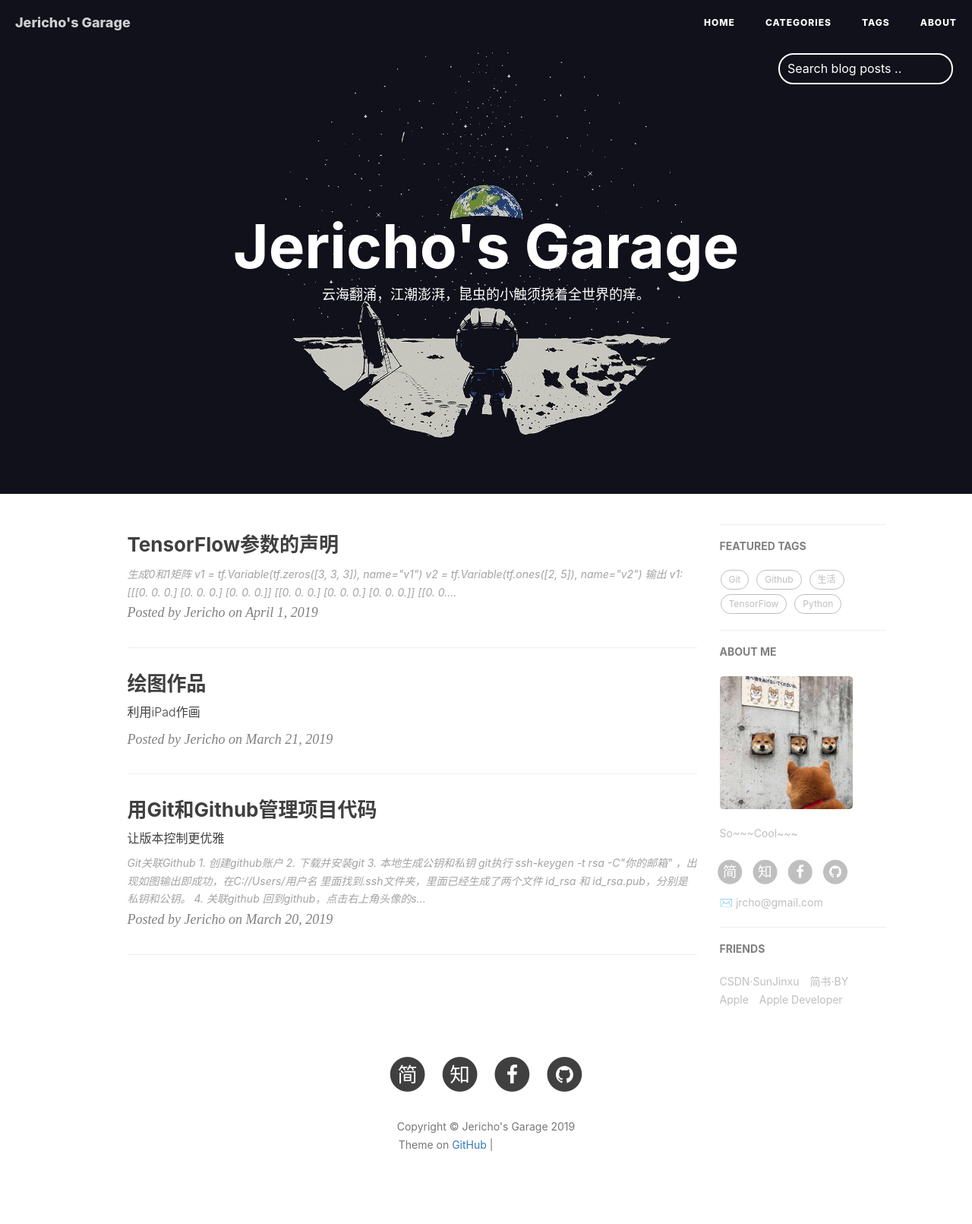
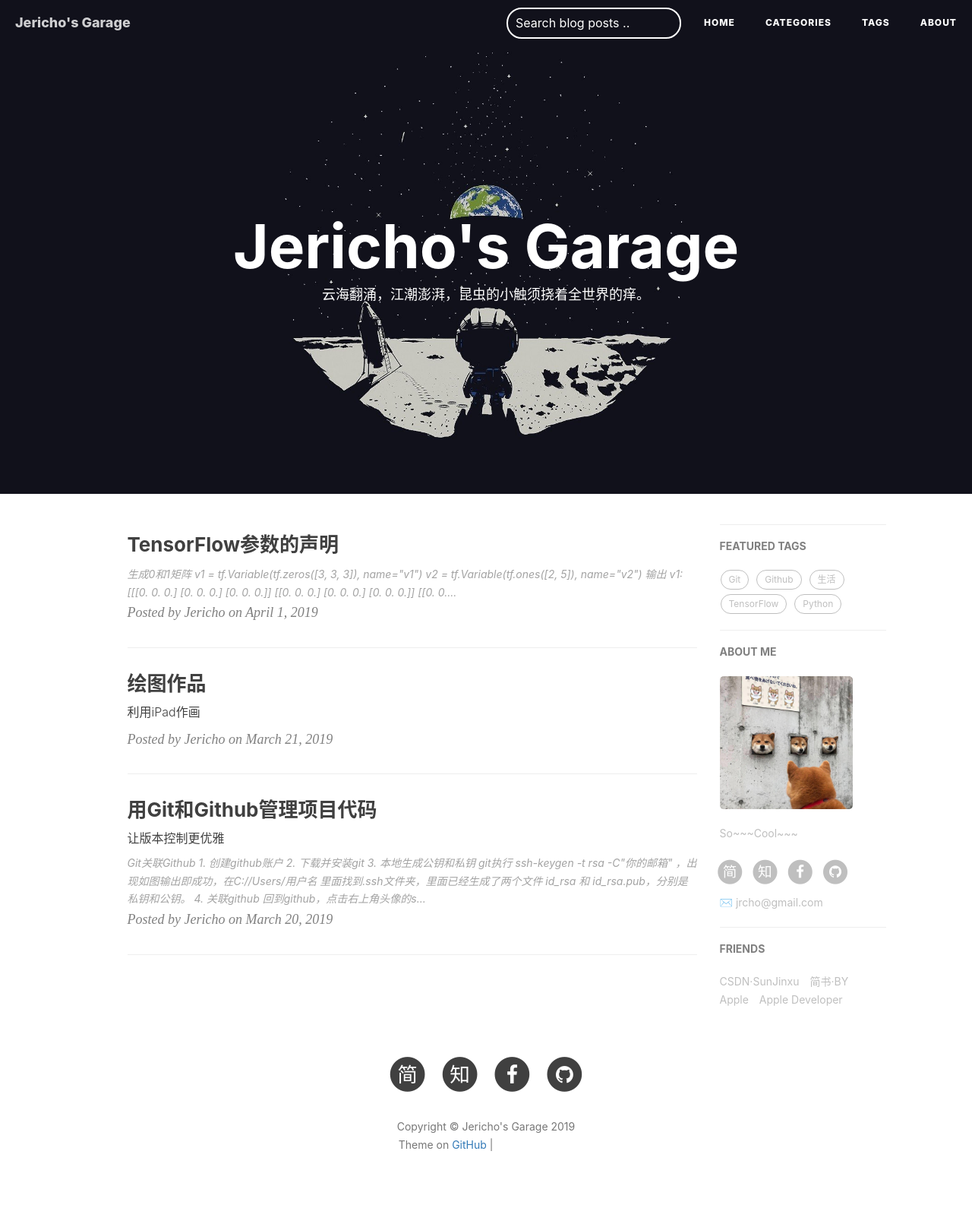
Before and after one commit to JerichoX/jerichox.github.io, a Jekyll site: the page built from index.html, in a window 1280 px wide. Shown: the whole page at 76% size. Built offline with Jekyll 4.4.1, drawn with Linux system fonts in a browser that asks for light colours; nearby versions of some CDN libraries; the list of posts is cut into pages by our own code; comment, search, counter and statistics services are not loaded; grey boxes are pictures that could not be loaded.

Commit message:
update css

```diff
--- a/_includes/nav.html
+++ b/_includes/nav.html
@@ -25,11 +25,11 @@
                     </li>
                     {% endif %}{% endfor %}
                 </ul>
-            </div>
-            <!-- 用于搜索的HTML元素 -->
-            <div id="search-inne">
-                <input type="text" id="searchInput" placeholder="Search blog posts ..">
-                <ul id="results-container"></ul>
+                <!-- 用于搜索的HTML元素 -->
+                <div id="search-inne">
+                    <input type="text" id="searchInput" placeholder="Search blog posts ..">
+                    <ul id="results-container"></ul>
+                </div>
             </div>
         </div>
         <!-- /.navbar-collapse -->
```
